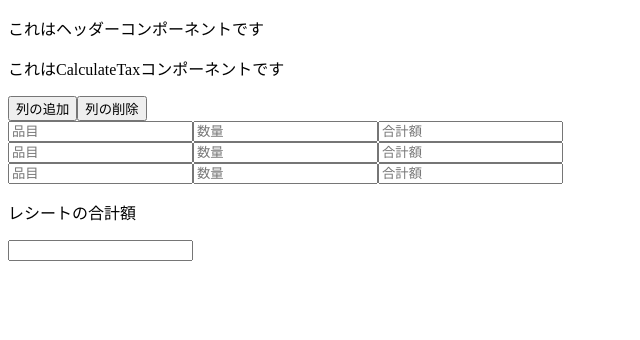
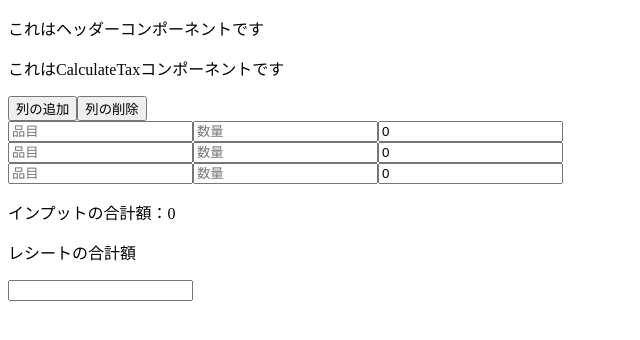
Before and after one commit to KazumaEnomoto/TaxCalculate-vue2, a Vue app: page / in a window 1280 px wide. Shown: the top 340 px of the page, without its empty margins (0-640 px from the left). Built offline with nearby package versions, Linux system fonts and the light colour scheme.

Commit message:
v-modelにnumber修飾子追加、computedにsumValues（入力された値の合計値）を作成

```diff
--- a/src/components/CalculateTax.vue
+++ b/src/components/CalculateTax.vue
@@ -9,10 +9,11 @@
                 <div class="input-row">
                     <input type="text" placeholder="品目" >
                     <input type="number" placeholder="数量">
-                    <input type="number" placeholder="合計額" v-model="values[index]">
+                    <input type="number" value=0 placeholder="合計額" v-model.number="values[index]">
                 </div>
             </div>
             <div>
+                <p>インプットの合計額：{{sumValues}}</p>
                 <p>レシートの合計額</p>
                 <input type="number" >
             </div>
@@ -25,13 +26,13 @@ export default {
     data() {
         return {
             rowCount: 3,
-            values: ['', '', ''],
+            values: [0, 0, 0],
         };
     },
     methods: {
         addRow() {
             this.rowCount += 1;
-            this.values.splice(this.rowCount - 1, 0, '');
+            this.values.splice(this.rowCount - 1, 0, 0);
         },
         removeRow() {
             this.rowCount -= 1;
@@ -42,6 +43,12 @@ export default {
         isMoreZero() {
             return this.rowCount > 0;
         },
+        sumValues() {
+            const sumValue = this.values.reduce((sumValue, value) => {
+                return sumValue + value;
+            }, 0);
+            return sumValue;
+        }
     }
 }
 </script>
```
